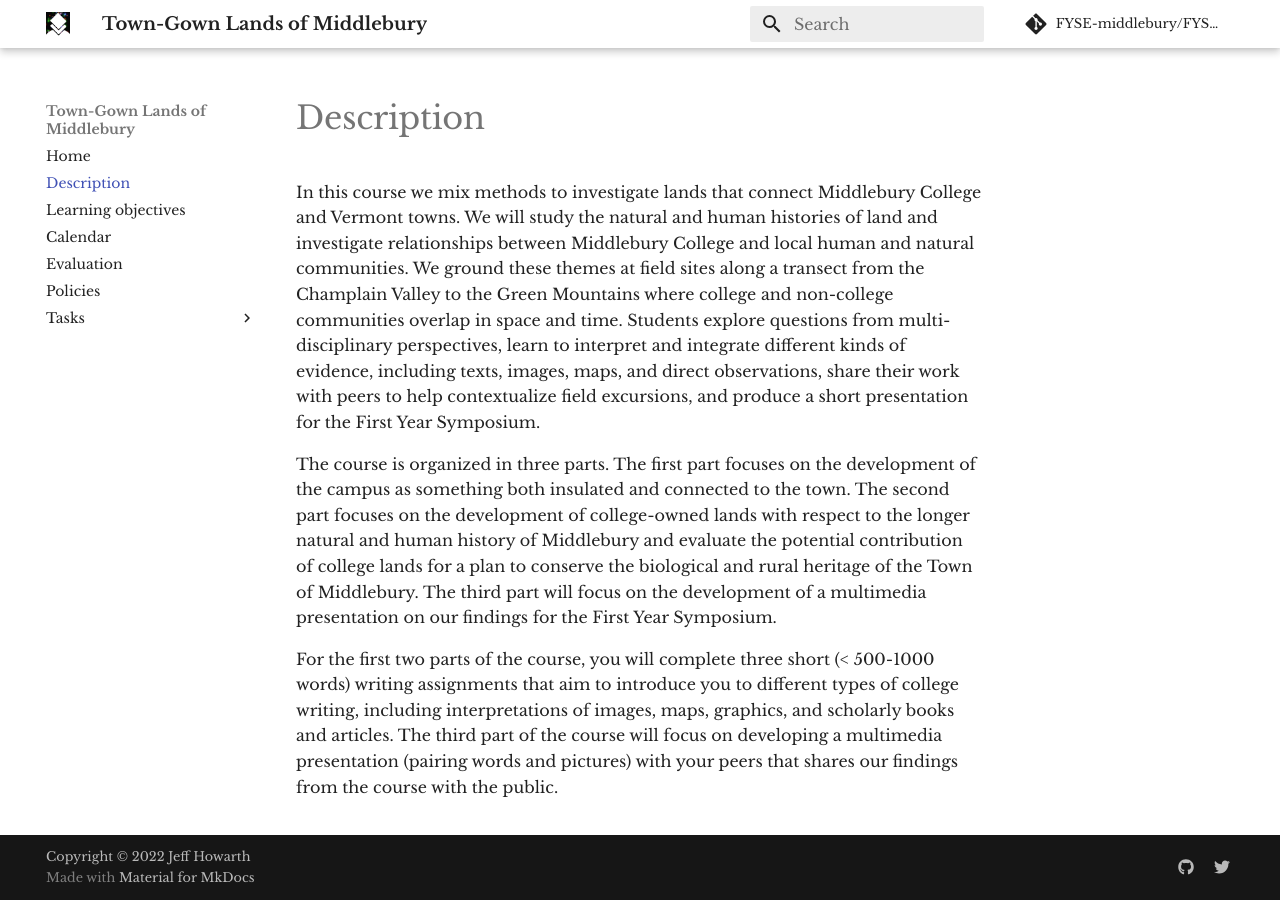
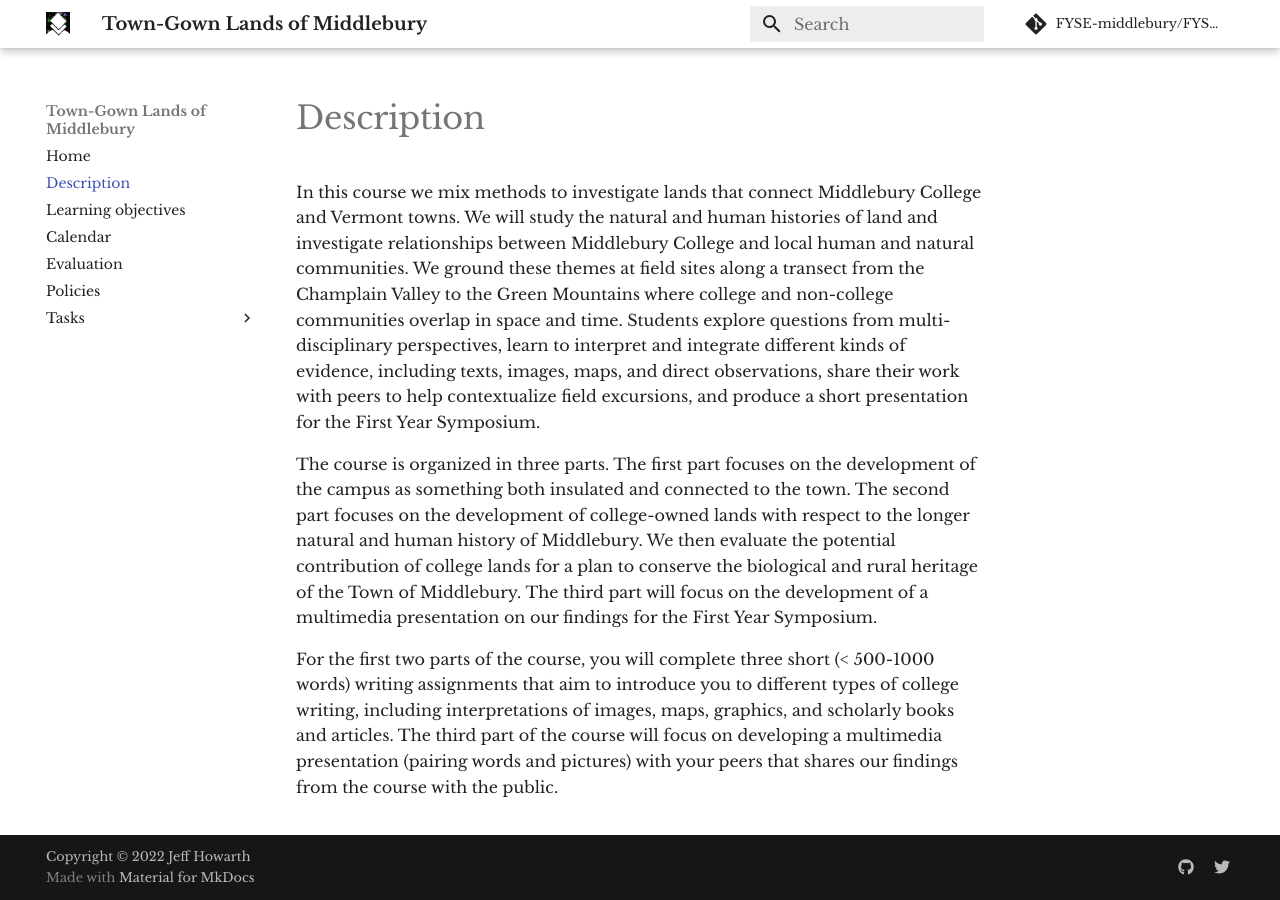
Before and after one commit to FYSE-middlebury/FYSE1020, an MkDocs documentation site: the page built from src/description.md, in a window 1280 px wide. Built offline with MkDocs 1.6.1 and Material for MkDocs 9.7.7, drawn with Linux system fonts in a browser that asks for light colours; comment, search, counter and statistics services are not loaded.

Commit message:
Rough syllabus.

```diff
--- a/docs/description/index.html
+++ b/docs/description/index.html
@@ -395,7 +395,7 @@
                   <h1>Description</h1>
 
                 <p>In this course we mix methods to investigate lands that connect Middlebury College and Vermont towns. We will study the natural and human histories of land and investigate relationships between Middlebury College and local human and natural communities. We ground these themes at field sites along a transect from the Champlain Valley to the Green Mountains where college and non-college communities overlap in space and time. Students explore questions from multi-disciplinary perspectives, learn to interpret and integrate different kinds of evidence, including texts, images, maps, and direct observations, share their work with peers to help contextualize field excursions, and produce a short presentation for the First Year Symposium.   </p>
-<p>The course is organized in three parts. The first part focuses on the development of the campus as something both insulated and connected to the town. The second part focuses on the development of college-owned lands with respect to the longer natural and human history of Middlebury and evaluate the potential contribution of college lands for a plan to conserve the biological and rural heritage of the Town of Middlebury. The third part will focus on the development of a multimedia presentation on our findings for the First Year Symposium.  </p>
+<p>The course is organized in three parts. The first part focuses on the development of the campus as something both insulated and connected to the town. The second part focuses on the development of college-owned lands with respect to the longer natural and human history of Middlebury. We then evaluate the potential contribution of college lands for a plan to conserve the biological and rural heritage of the Town of Middlebury. The third part will focus on the development of a multimedia presentation on our findings for the First Year Symposium.  </p>
 <p>For the first two parts of the course, you will complete three short (&lt; 500-1000 words) writing assignments that aim to introduce you to different types of college writing, including interpretations of images, maps, graphics, and scholarly books and articles. The third part of the course will focus on developing a multimedia presentation (pairing words and pictures) with your peers that shares our findings from the course with the public.   </p>
 
 
--- a/src/description.md
+++ b/src/description.md
@@ -1,5 +1,5 @@
 In this course we mix methods to investigate lands that connect Middlebury College and Vermont towns. We will study the natural and human histories of land and investigate relationships between Middlebury College and local human and natural communities. We ground these themes at field sites along a transect from the Champlain Valley to the Green Mountains where college and non-college communities overlap in space and time. Students explore questions from multi-disciplinary perspectives, learn to interpret and integrate different kinds of evidence, including texts, images, maps, and direct observations, share their work with peers to help contextualize field excursions, and produce a short presentation for the First Year Symposium.
 
-The course is organized in three parts. The first part focuses on the development of the campus as something both insulated and connected to the town. The second part focuses on the development of college-owned lands with respect to the longer natural and human history of Middlebury and evaluate the potential contribution of college lands for a plan to conserve the biological and rural heritage of the Town of Middlebury. The third part will focus on the development of a multimedia presentation on our findings for the First Year Symposium.
+The course is organized in three parts. The first part focuses on the development of the campus as something both insulated and connected to the town. The second part focuses on the development of college-owned lands with respect to the longer natural and human history of Middlebury. We then evaluate the potential contribution of college lands for a plan to conserve the biological and rural heritage of the Town of Middlebury. The third part will focus on the development of a multimedia presentation on our findings for the First Year Symposium.
 
 For the first two parts of the course, you will complete three short (< 500-1000 words) writing assignments that aim to introduce you to different types of college writing, including interpretations of images, maps, graphics, and scholarly books and articles. The third part of the course will focus on developing a multimedia presentation (pairing words and pictures) with your peers that shares our findings from the course with the public.
```
Also changed, not shown: docs/search/search_index.json (+1 -1 lines), 1 other file.
